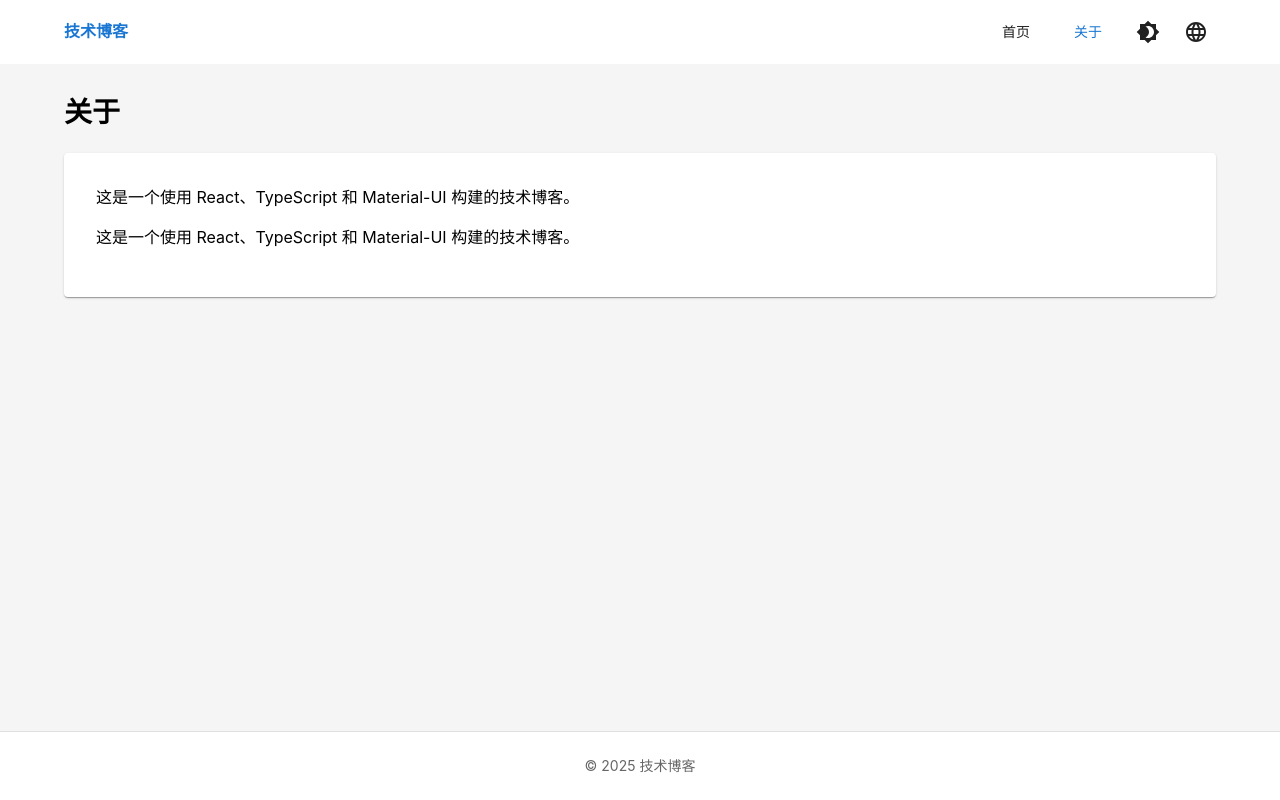
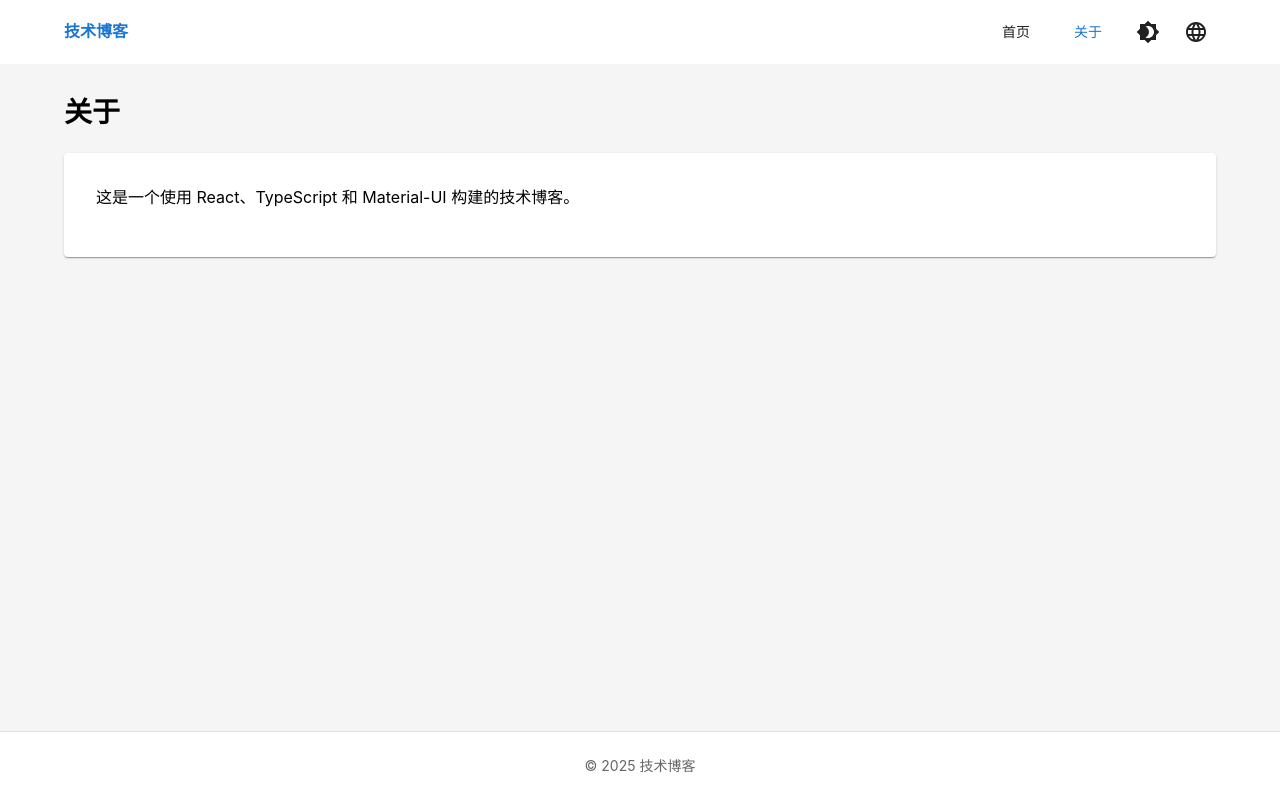
Before and after one commit to hwysjj/tech-blog, a React (Vite) app: page /about in a window 1280 px wide. Built offline with nearby package versions, Linux system fonts and the light colour scheme.

Commit message:
删除重复的文字

```diff
--- a/src/pages/About.tsx
+++ b/src/pages/About.tsx
@@ -15,9 +15,6 @@ export const About: React.FC = () => {
         <Typography variant="body1" paragraph>
           {t('about.description')}
         </Typography>
-        <Typography variant="body1" paragraph>
-          {t('about.description')}
-        </Typography>
       </Paper>
     </Box>
   );
```
